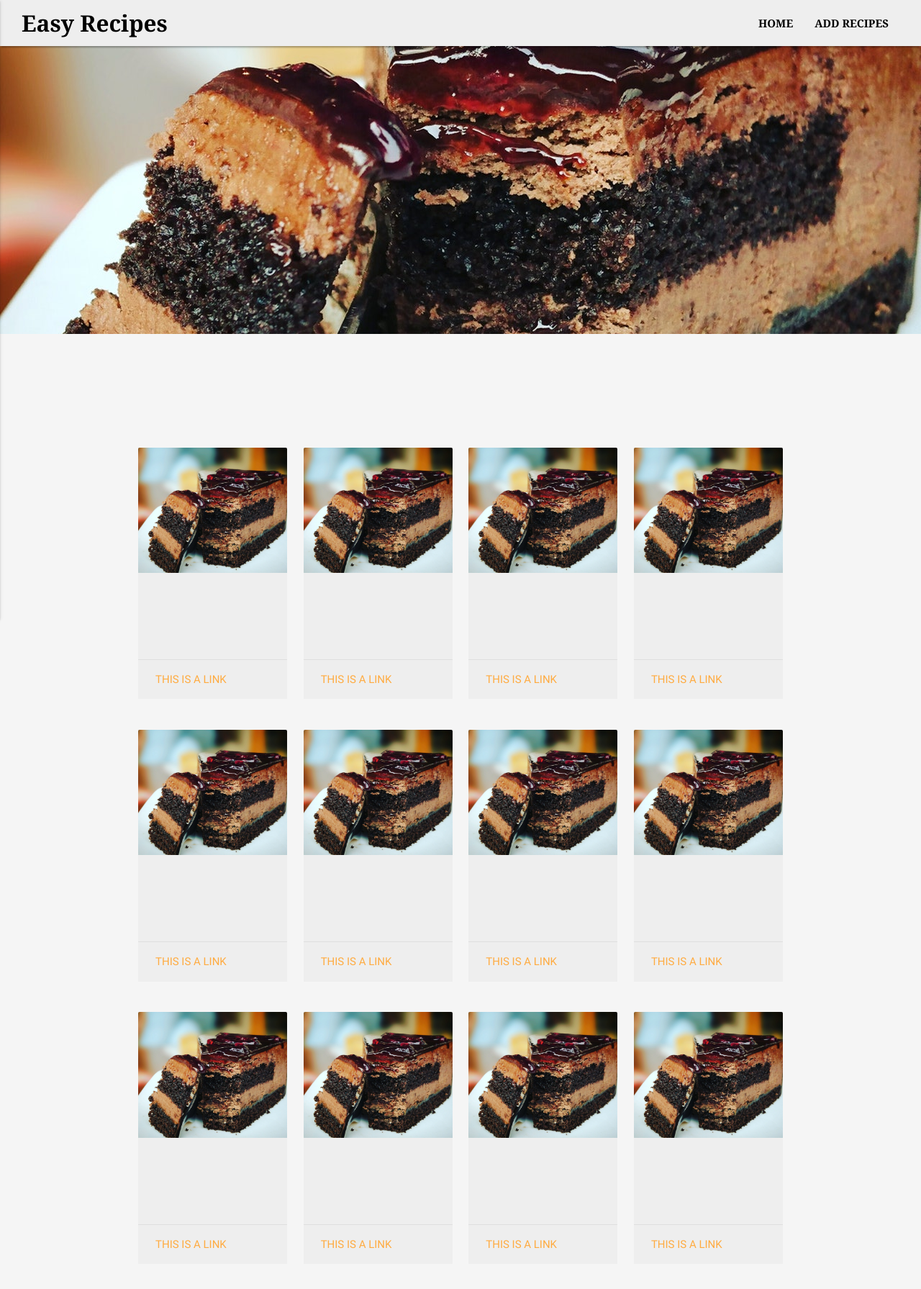
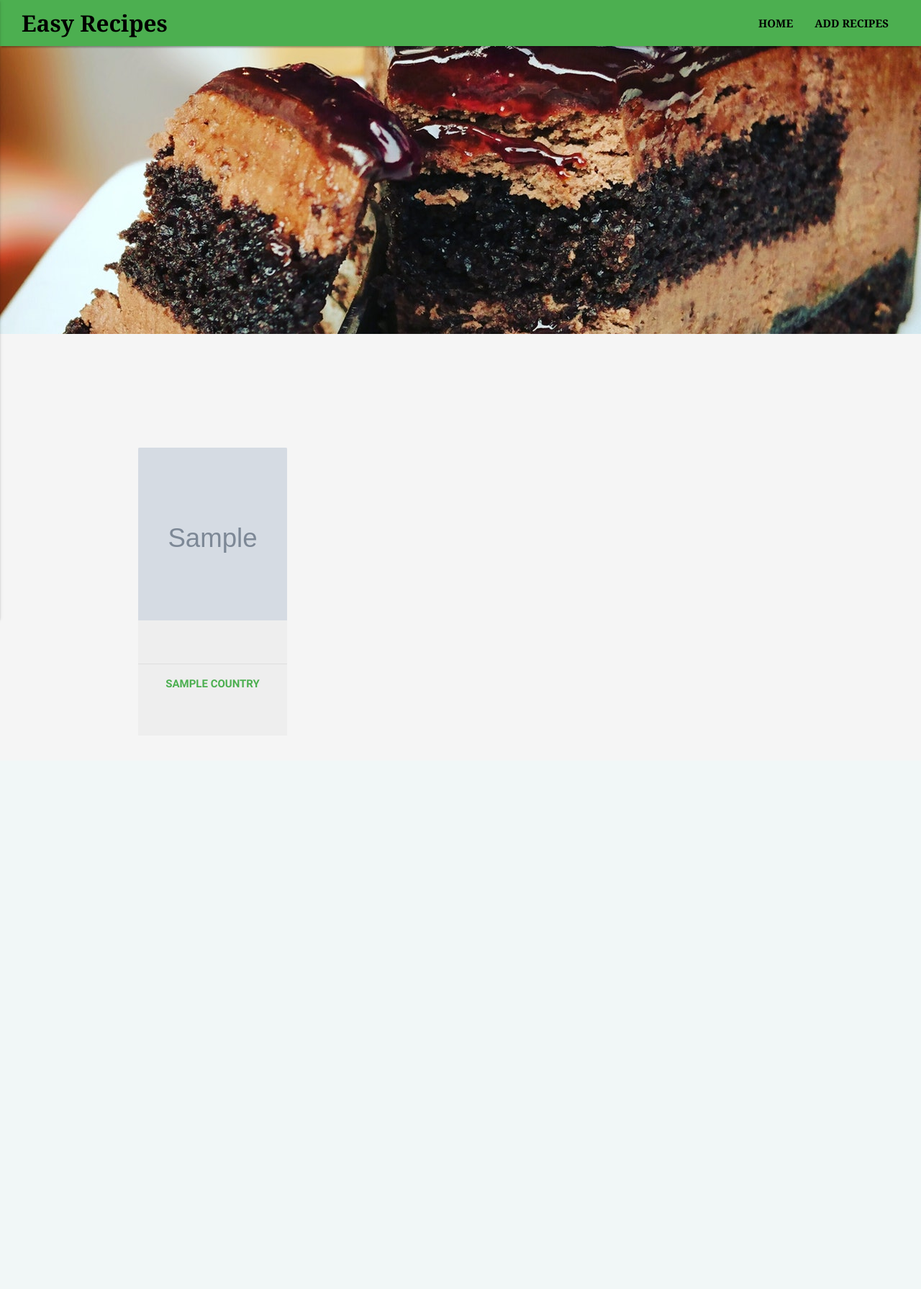
Before and after one commit to marcel-balint/easy-recipes, a Flask app: template templates/home.html in a window 1280 px wide. Shown: the whole page at 72% size. After the commit the page ends 956 px from the top, so only its background shows below. Run offline with Flask 2, Linux system fonts and the light colour scheme; the template is opened without the code that fills it: most values are stand-ins (such as "Sample title", 1, 10 or a date in 2020); grey boxes marked "Sample" are stand-in pictures; some libraries are stand-ins or nearby versions.

Commit message:
Modified the cards layout mode trough a for loop and made each card filter based on that category

```diff
--- a/app.py
+++ b/app.py
@@ -12,6 +12,7 @@ app.config['MONGO_URI'] = 'mongodb+srv://marcel:Euskaltel@myfirstcluster-r0di4.m
 
 mongo = PyMongo(app)
 
+
 @app.route("/")
 @app.route('/home')
 def home():
@@ -20,6 +21,13 @@ def home():
     return render_template('home.html', countries=countries_list)
 
 
+@app.route('/countries/<country_recipes>/')
+def show_recipes_by_country(country_recipes):
+    recipes = mongo.db.recipes.find({'country': country_recipes})
+    recipes_list = [recipe for recipe in recipes]
+    return render_template('countries/china.html', recipes=recipes_list)
+
+
 if __name__ == '__main__':
     app.run(host=os.environ.get('IP'),
         port=int(os.environ.get('PORT')),
--- a/static/css/style.css
+++ b/static/css/style.css
@@ -1,9 +1,12 @@
 body {
     background-color: #f5f5f5;
 }
+
+/* ------- --------- navbar -----------------------*/
+
 nav {
     color: #000;
-    background-color: #eeeeee;
+    background-color: #4caf50;
     box-shadow: 0 4px 2px -2px rgba(0, 0, 0, 0.3);
 }
 
@@ -14,7 +17,6 @@ nav .brand-logo {
     margin-left: 30px;
 }
 
-
 nav ul a {
     color: #000;
     font-family: Montserrat, Georgia, sans-serif;
@@ -23,6 +25,9 @@ nav ul a {
     text-transform: uppercase;
 }
 
+nav ul a:hover {
+    text-decoration: underline;
+}
 nav ul {
     margin-right: 30px;
 }
@@ -38,7 +43,7 @@ nav a {
 .side-nav {
     width: 50%;
     text-align: center;
-    background-color: #eeeeee;
+    background-color: #4caf50;
 }
 
 .side-nav li>a {
@@ -47,19 +52,6 @@ nav a {
 
 nav .button-collapse i {
     font-size: 30px;
-}
-
-@media (max-width: 500px) {
-    nav .brand-logo {
-        font-size: 24px;
-    }
-}
-
-@media (max-width: 450px) {
-    nav .brand-logo {
-        font-size: 19px;
-        margin-left: 15px;
-    }
 }
 
 .img-box {
@@ -77,6 +69,8 @@ nav .button-collapse i {
     background-size: cover;
     background-position: center;
 }
+
+/* ------------------  cards-----------------------*/
 
 .card .card-content {
     height: 120px;
@@ -97,4 +91,70 @@ nav .button-collapse i {
 .card:hover {
     transform: scale(1.03);
     box-shadow: 0px 5px 10px #a7a7a7;
+    background-color: #dadada;
 }
+
+.card-image {
+    width: 100%;
+    height: 300px;
+}
+
+.recipe-img {
+    height: 100%;
+    width: auto;
+}
+
+.card .card-image img {
+    height: 250px;
+}
+
+.card-action {
+    text-align: center;
+}
+
+.card.medium .card-action {
+    position: absolute;
+    bottom: 0;
+    text-align: center;
+    top: 300px;
+}
+
+.card .card-action a:not(.btn):not(.btn-large):not(.btn-large):not(.btn-floating) {
+    color: #4caf50;
+    text-transform: uppercase;
+    margin-right: 0;
+    font-weight: bold;
+}
+
+h3 {
+    text-align: center;
+}
+
+@media (max-width:1200px) and (min-width:993px) {
+    .container .row {
+        margin-left: -85px;
+        margin-right: -85px;
+    }
+
+
+}
+
+@media (max-width: 600px) {
+    .card.medium {
+        margin-left: 30px;
+        margin-right: 30px;
+    }
+}
+
+@media (max-width: 500px) {
+    nav .brand-logo {
+        font-size: 24px;
+    }
+}
+
+@media (max-width: 450px) {
+    nav .brand-logo {
+        font-size: 19px;
+        margin-left: 15px;
+    }
+}
--- a/templates/base.html
+++ b/templates/base.html
@@ -6,9 +6,10 @@
     <meta http-equiv="X-UA-Compatible" content="ie=edge">
     <meta name="viewport" content="width=device-width, initial-scale=1.0">
     <link href="https://fonts.googleapis.com/icon?family=Material+Icons" rel="stylesheet">
+    <link rel="stylesheet" href="https://use.fontawesome.com/releases/v5.4.1/css/all.css" integrity="sha384-5sAR7xN1Nv6T6+dT2mhtzEpVJvfS3NScPQTrOxhwjIuvcA67KV2R5Jz6kr4abQsz" crossorigin="anonymous">
     <link rel="stylesheet" href="https://cdnjs.cloudflare.com/ajax/libs/materialize/0.100.2/css/materialize.min.css">
     <link rel="stylesheet" href="{{ url_for('static', filename='css/style.css') }}" type="text/css" />
-    <title>Document</title>
+    <title>Easy recipes</title>
 </head>
 
 <body>
@@ -28,15 +29,9 @@
             </div>
         </nav>
     </header>
-    <div class="row">
-        <div class="img-box">
-            <div class="img responsive-img">
-            </div>
-        </div>
-    </div>
-    <div class="container">
+
         {% block content %} {% endblock %}
-    </div>
+
     <script src="https://cdnjs.cloudflare.com/ajax/libs/jquery/3.2.1/jquery.min.js"></script>
     <script src="https://cdnjs.cloudflare.com/ajax/libs/materialize/0.100.2/js/materialize.min.js"></script>
     <script type="text/javascript" src="{{ url_for('static', filename='js/main.js') }}"></script>
--- a/templates/home.html
+++ b/templates/home.html
@@ -1,155 +1,29 @@
 {% extends 'base.html' %} {% block content %}
-
 <div class="row">
+    <div class="img-box">
+        <div class="img responsive-img">
+        </div>
+    </div>
+</div>
+<div class="container">
+    <div class="row">
+        {% for country in countries %}
+        <a href="{{ url_for('show_recipes_by_country', country_recipes=country.country) }}">
             <div class="col s12 m6 l3">
-        <div class="card">
+                <div class="card medium">
                     <div class="card-image">
-                <img src="../static/images/special.jpg">
+                        <img class="recipe-img responsive-imgs" src="{{ country.image }}" alt="{{ country.name }}">
                     </div>
                     <div class="card-content">
                     </div>
                     <div class="card-action">
-                <a href="#">This is a link</a>
+                        {{ country.country }}</a>
                  </div>
               </div>
           </div>
-    <div class="col s12 m6 l3">
-        <div class="card">
-            <div class="card-image">
-                <img src="../static/images/special.jpg">
-            </div>
-            <div class="card-content">
-            </div>
-            <div class="card-action">
-                <a href="#">This is a link</a>
-            </div>
-        </div>
-    </div>
-    <div class="col s12 m6 l3">
-        <div class="card">
-            <div class="card-image">
-                <img src="../static/images/special.jpg">
-            </div>
-            <div class="card-content">
-            </div>
-            <div class="card-action">
-                <a href="#">This is a link</a>
-            </div>
-        </div>
-    </div>
-    <div class="col s12 m6 l3">
-        <div class="card">
-            <div class="card-image">
-                <img src="../static/images/special.jpg">
-            </div>
-            <div class="card-content">
-            </div>
-            <div class="card-action">
-                <a href="#">This is a link</a>
-            </div>
-        </div>
-    </div>
-</div>
-<div class="row">
-    <div class="col s12 m6 l3">
-        <div class="card">
-            <div class="card-image">
-                <img src="../static/images/special.jpg">
-            </div>
-            <div class="card-content">
-            </div>
-            <div class="card-action">
-                <a href="#">This is a link</a>
-            </div>
-        </div>
-    </div>
-    <div class="col s12 m6 l3">
-        <div class="card">
-            <div class="card-image">
-                <img src="../static/images/special.jpg">
-            </div>
-            <div class="card-content">
-            </div>
-            <div class="card-action">
-                <a href="#">This is a link</a>
-            </div>
-        </div>
-    </div>
-    <div class="col s12 m6 l3">
-        <div class="card">
-            <div class="card-image">
-                <img src="../static/images/special.jpg">
-            </div>
-            <div class="card-content">
-            </div>
-            <div class="card-action">
-                <a href="#">This is a link</a>
-            </div>
-        </div>
-    </div>
-    <div class="col s12 m6 l3">
-        <div class="card">
-            <div class="card-image">
-                <img src="../static/images/special.jpg">
-            </div>
-            <div class="card-content">
-            </div>
-            <div class="card-action">
-                <a href="#">This is a link</a>
-            </div>
-        </div>
-    </div>
-</div>
-<div class="row">
-    <div class="col s12 m6 l3">
-        <div class="card">
-            <div class="card-image">
-                <img src="../static/images/special.jpg">
-            </div>
-            <div class="card-content">
-            </div>
-            <div class="card-action">
-                <a href="#">This is a link</a>
-            </div>
-        </div>
-    </div>
-    <div class="col s12 m6 l3">
-        <div class="card">
-            <div class="card-image">
-                <img src="../static/images/special.jpg">
-            </div>
-            <div class="card-content">
-            </div>
-            <div class="card-action">
-                <a href="#">This is a link</a>
-            </div>
-        </div>
-    </div>
-    <div class="col s12 m6 l3">
-        <div class="card">
-            <div class="card-image">
-                <img src="../static/images/special.jpg">
-            </div>
-            <div class="card-content">
-            </div>
-            <div class="card-action">
-                <a href="#">This is a link</a>
-            </div>
-        </div>
-    </div>
-    <div class="col s12 m6 l3">
-        <div class="card">
-            <div class="card-image">
-                <img src="../static/images/special.jpg">
-            </div>
-            <div class="card-content">
-            </div>
-            <div class="card-action">
-                <a href="#">This is a link</a>
-            </div>
-        </div>
+        </a>
+        {% endfor %}
     </div>
 </div>
 
-
 {% endblock %}
```
Also changed, not shown: templates/countries/china.html (added, +21 -0 lines). Lines whose indentation alone changed are shown as unchanged.
